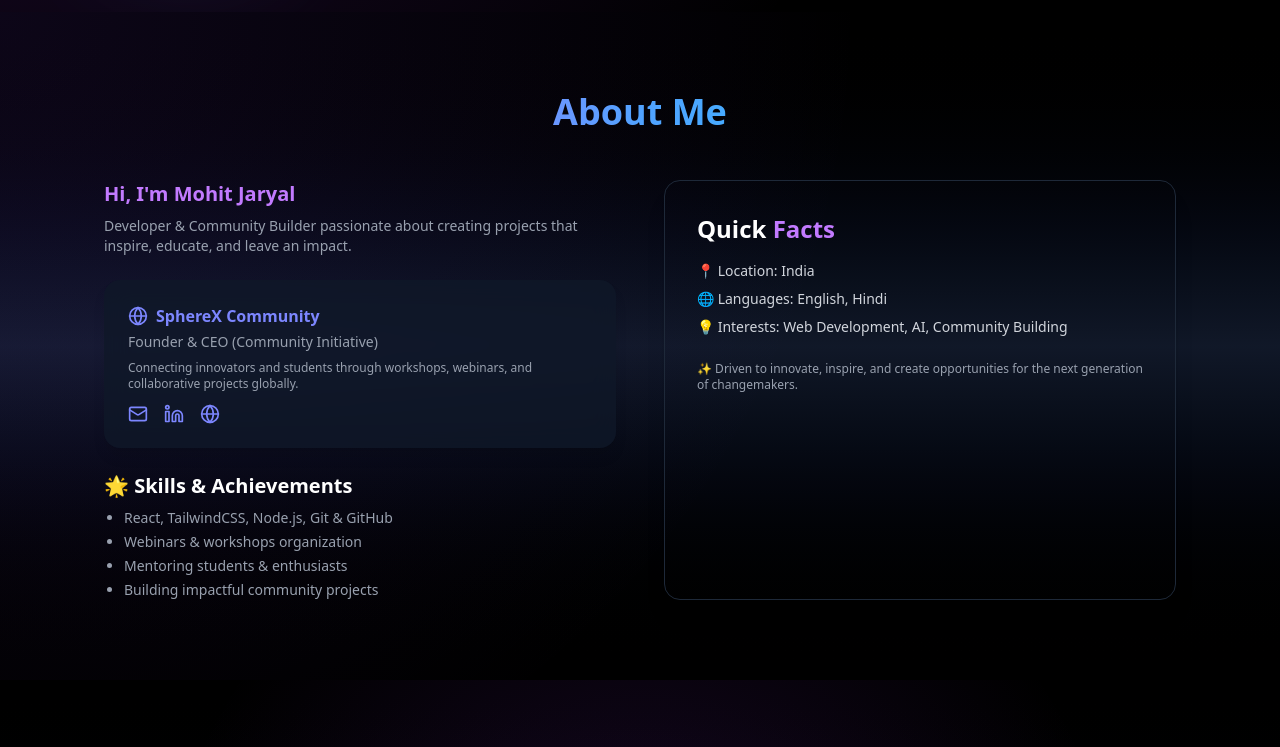
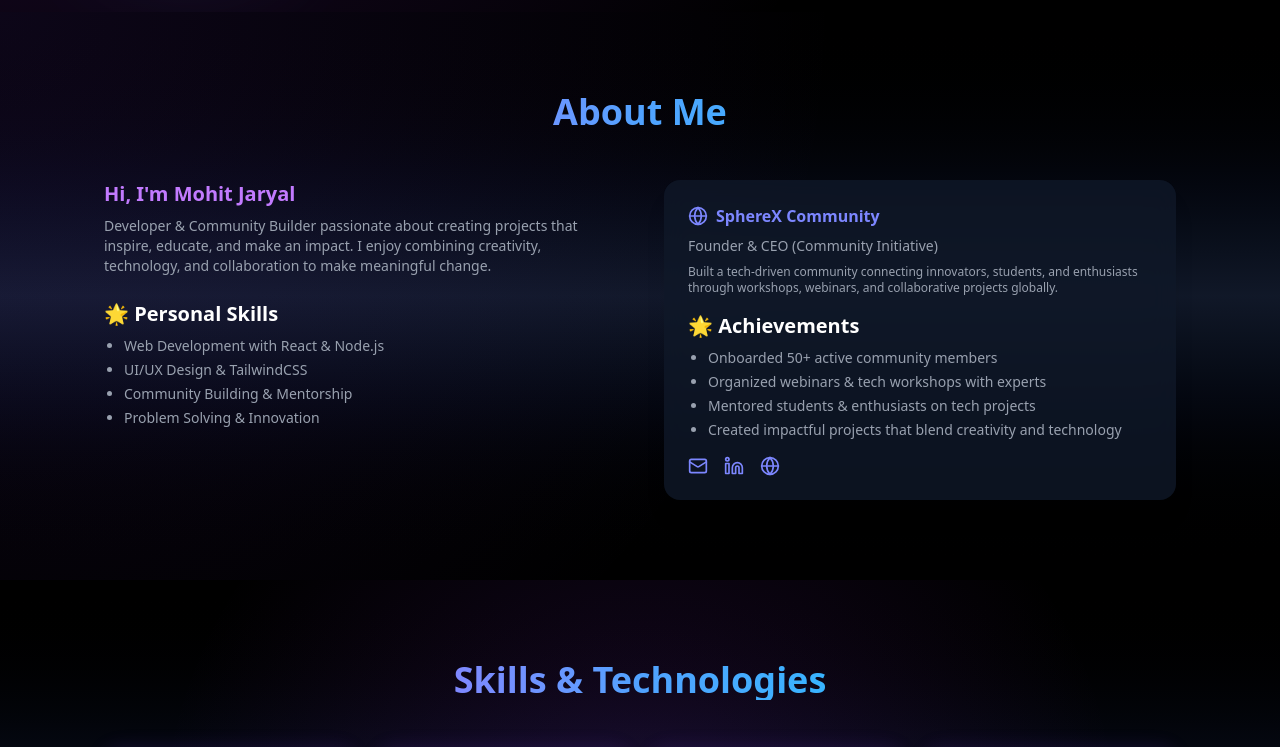
Before and after one commit to mohitjaryal/my-portfolio, a React (Vite) app in the folder portfolio/: page / in a window 1280 px wide. Shown: the part 606-1353 px from the top of the page. Built offline with nearby package versions, Linux system fonts and the light colour scheme.

Commit message:
Update About.jsx

```diff
--- a/portfolio/src/components/About.jsx
+++ b/portfolio/src/components/About.jsx
@@ -24,32 +24,54 @@ export default function About() {
         </motion.h2>
 
         <div className="grid md:grid-cols-2 gap-12">
-          {/* Left: Personal & Experience */}
+          {/* Left: Personal Info */}
           <motion.div
             initial={{ x: -30, opacity: 0 }}
             whileInView={{ x: 0, opacity: 1 }}
             transition={{ duration: 0.8 }}
             viewport={{ once: true }}
-            className="text-gray-300"
+            className="text-gray-300 space-y-6"
           >
-            {/* Personal Intro */}
-            <div className="mb-6">
             <h3 className="text-xl font-semibold text-purple-400 mb-2">Hi, I'm Mohit Jaryal</h3>
             <p className="text-gray-400 text-sm">
-                Developer & Community Builder passionate about creating projects that inspire, educate, and leave an impact.
+              Developer & Community Builder passionate about creating projects that inspire, educate, and make an impact.
+              I enjoy combining creativity, technology, and collaboration to make meaningful change.
             </p>
-            </div>
 
-            {/* Founder Experience */}
-            <div className="bg-gray-900/80 backdrop-blur-md rounded-2xl p-6 shadow-lg mb-6">
-              <h4 className="text-indigo-400 font-semibold flex items-center gap-2 mb-1">
+            <h4 className="text-xl font-semibold text-white mb-2">🌟 Personal Skills</h4>
+            <ul className="list-disc pl-5 text-gray-400 space-y-1 text-sm">
+              <li>Web Development with React & Node.js</li>
+              <li>UI/UX Design & TailwindCSS</li>
+              <li>Community Building & Mentorship</li>
+              <li>Problem Solving & Innovation</li>
+            </ul>
+          </motion.div>
+
+          {/* Right: SphereX Experience */}
+          <motion.div
+            initial={{ x: 30, opacity: 0 }}
+            whileInView={{ x: 0, opacity: 1 }}
+            transition={{ duration: 0.8 }}
+            viewport={{ once: true }}
+            className="bg-gray-900/80 backdrop-blur-md rounded-2xl p-6 shadow-xl"
+          >
+            <h4 className="text-indigo-400 font-semibold flex items-center gap-2 mb-2">
               <Globe size={20} /> SphereX Community
             </h4>
             <p className="text-gray-400 text-sm mb-2">Founder & CEO (Community Initiative)</p>
-              <p className="text-gray-400 text-xs mb-3">
-                Connecting innovators and students through workshops, webinars, and collaborative projects globally.
+            <p className="text-gray-400 text-xs mb-4">
+              Built a tech-driven community connecting innovators, students, and enthusiasts through workshops, webinars, and collaborative projects globally.
             </p>
-              <div className="flex items-center gap-4">
+
+            <h4 className="text-xl font-semibold text-white mb-2">🌟 Achievements</h4>
+            <ul className="list-disc pl-5 text-gray-400 space-y-1 text-sm">
+              <li>Onboarded 50+ active community members</li>
+              <li>Organized webinars & tech workshops with experts</li>
+              <li>Mentored students & enthusiasts on tech projects</li>
+              <li>Created impactful projects that blend creativity and technology</li>
+            </ul>
+
+            <div className="flex items-center gap-4 mt-4">
               <a href="mailto:spherexcommunity@gmail.com" className="text-indigo-400 hover:text-indigo-300 transition-colors">
                 <Mail size={20} />
               </a>
@@ -60,39 +82,6 @@ export default function About() {
                 <Globe size={20} />
               </a>
             </div>
-            </div>
-
-            {/* Skills */}
-            <div>
-              <h4 className="text-xl font-semibold text-white mb-2">🌟 Skills & Achievements</h4>
-              <ul className="list-disc pl-5 text-gray-400 space-y-1 text-sm">
-                <li>React, TailwindCSS, Node.js, Git & GitHub</li>
-                <li>Webinars & workshops organization</li>
-                <li>Mentoring students & enthusiasts</li>
-                <li>Building impactful community projects</li>
-              </ul>
-            </div>
-          </motion.div>
-
-          {/* Right: Quick Facts */}
-          <motion.div
-            initial={{ x: 30, opacity: 0 }}
-            whileInView={{ x: 0, opacity: 1 }}
-            transition={{ duration: 0.8 }}
-            viewport={{ once: true }}
-            className="glass p-8 rounded-2xl border border-gray-800 shadow-xl hover:shadow-purple-900/30 transition"
-          >
-            <h4 className="text-2xl font-semibold mb-4 text-white">
-              Quick <span className="text-purple-400">Facts</span>
-            </h4>
-            <div className="text-gray-300 space-y-2 text-sm">
-              <p>📍 Location: India</p>
-              <p>🌐 Languages: English, Hindi</p>
-              <p>💡 Interests: Web Development, AI, Community Building</p>
-            </div>
-            <div className="mt-6 text-gray-400 text-xs">
-              ✨ Driven to innovate, inspire, and create opportunities for the next generation of changemakers.
-            </div>
           </motion.div>
         </div>
       </div>
```
Lines whose indentation alone changed are shown as unchanged.
